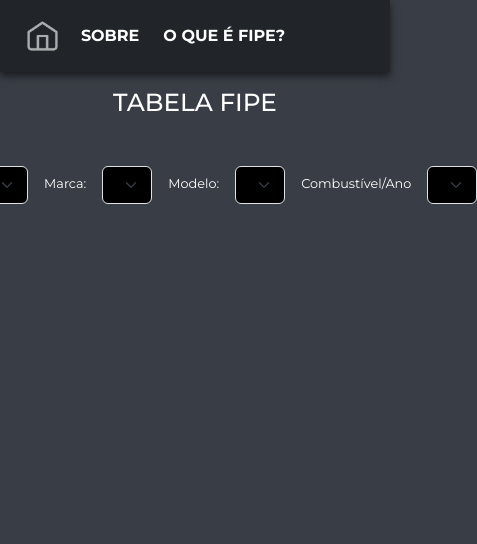
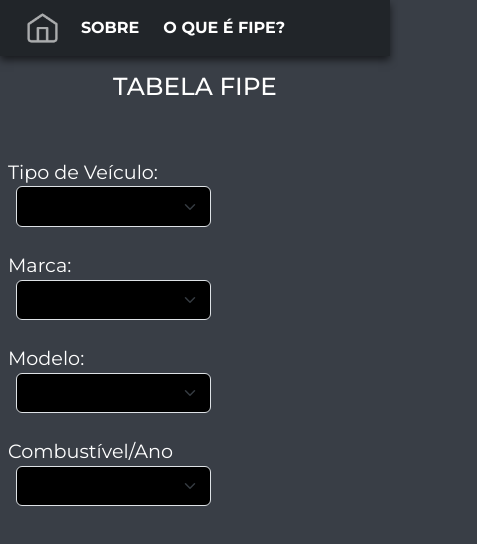
Before and after one commit to heloisacst/tabela-fipe, an Angular app: page / in a window 390 px wide. Shown: the top 544 px of the page, 477 px wide, since content can reach past the window. Built offline with nearby package versions, Linux system fonts and the light colour scheme.

Commit message:
feat: responsividade smartphone

```diff
--- a/src/app/about/about.component.css
+++ b/src/app/about/about.component.css
@@ -26,3 +26,9 @@ p {
 a {
   text-decoration: none;
 }
+
+@media(max-width: 768px) {
+  .about {
+    width: 80%;
+  }
+}
--- a/src/app/home/home.component.css
+++ b/src/app/home/home.component.css
@@ -50,3 +50,71 @@ th {
 td {
   background-color: #4d5a6e;
 }
+
+@media(max-width: 768px) {
+  .selects {
+    margin-left: 0.5rem;
+    width: 100%;
+    display: flex;
+    flex-direction: column;
+    justify-content: space-around;
+    align-items: flex-start;
+  }
+
+  .form-select {
+    margin: 0;
+    margin-left: 0.5rem;
+    width: 50%;
+    font-size: 1.1rem;
+  }
+
+  label, .label-1  {
+    margin: 0;
+    font-size: 1.2rem;
+  }
+
+  option {
+    font-size: 0.8rem;
+  }
+
+  .responsive-table {
+    width: 100%;
+    border-collapse: collapse;
+  }
+
+  .responsive-table thead {
+    display: none; /* Esconde o cabeçalho no modo mobile */
+  }
+
+  .responsive-table tr {
+    display: block;
+    margin-bottom: 10px;
+    border-bottom: 2px solid #ddd;
+  }
+
+  .responsive-table td {
+    display: block;
+    text-align: right;
+    padding: 8px;
+    border-bottom: 1px solid #ddd;
+    position: relative;
+  }
+
+  .responsive-table td:before {
+    content: attr(data-label);
+    position: absolute;
+    left: 0;
+    top: 0;
+    width: 40%;
+    padding: 8px;
+    background: #222831;
+    font-weight: bold;
+    border-right: 1px solid #ddd;
+    text-align: left;
+  }
+
+  .responsive-table td:last-child {
+    border-bottom: 0;
+  }
+
+}
--- a/src/app/home/home.component.html
+++ b/src/app/home/home.component.html
@@ -26,7 +26,7 @@
   </div>
 
   <table class="table table-striped" *ngIf="dadosVeiculo">
-  <!--<table class="table table-striped">-->
+  <!--<table class="table table-striped responsive-table">-->
     <thead>
       <tr>
         <th>Valor</th>
@@ -40,13 +40,13 @@
     </thead>
     <tbody>
       <tr *ngIf="dadosVeiculo">
-        <td>{{dadosVeiculo.Valor}}</td>
-        <td>{{dadosVeiculo.Marca}}</td>
-        <td>{{dadosVeiculo.Modelo}}</td>
-        <td>{{dadosVeiculo.AnoModelo}}</td>
-        <td>{{dadosVeiculo.Combustivel}}</td>
-        <td>{{dadosVeiculo.CodigoFipe}}</td>
-        <td>{{dadosVeiculo.MesReferencia}}</td>
+        <td data-label="Valor">{{dadosVeiculo.Valor}}</td>
+        <td data-label="Marca">{{dadosVeiculo.Marca}}</td>
+        <td data-label="Modelo">{{dadosVeiculo.Modelo}}</td>
+        <td data-label="Ano">{{dadosVeiculo.AnoModelo}}</td>
+        <td data-label="Combustível">{{dadosVeiculo.Combustivel}}</td>
+        <td data-label="Código FIPE">{{dadosVeiculo.CodigoFipe}}</td>
+        <td data-label="Mês Referência">{{dadosVeiculo.MesReferencia}}</td>
       </tr>
     </tbody>
   </table>
--- a/src/app/home/home.component.ts
+++ b/src/app/home/home.component.ts
@@ -60,7 +60,6 @@ export class HomeComponent implements OnInit {
 
   buscarDadosVeiculo(ano: string) {
     this.subscription = this.fipeService.getDadosVeiculo(ano).subscribe((data: any) => {
-      console.log(data);
       this.dadosVeiculo = data;
     });
   }
--- a/src/app/navbar/navbar.component.css
+++ b/src/app/navbar/navbar.component.css
@@ -19,3 +19,12 @@
 img {
   height: 2rem;
 }
+
+@media (max-width: 768px) {
+  /*smartphones */
+  .navbar.navbar-dark.bg-dark {
+    width: 100%;
+    padding: 1rem;
+  }
+
+}
```
